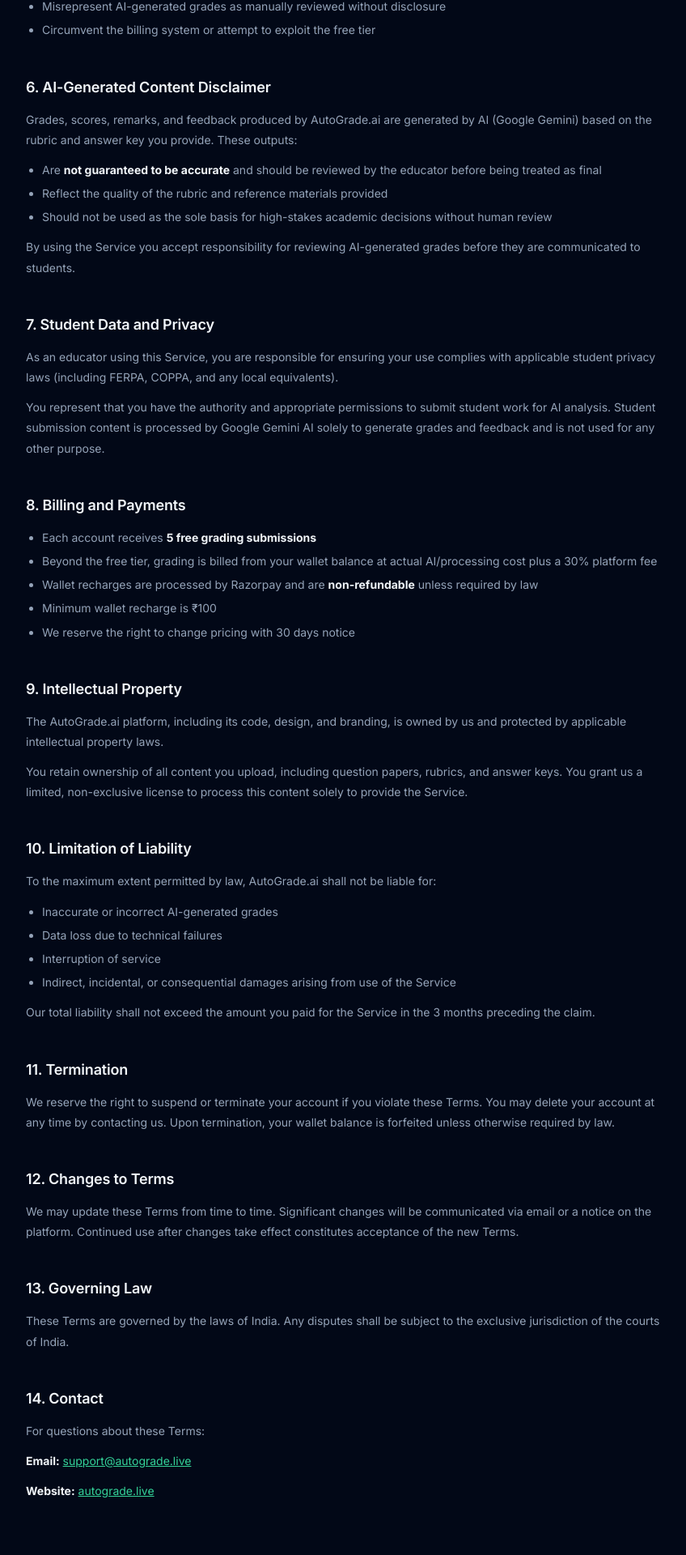
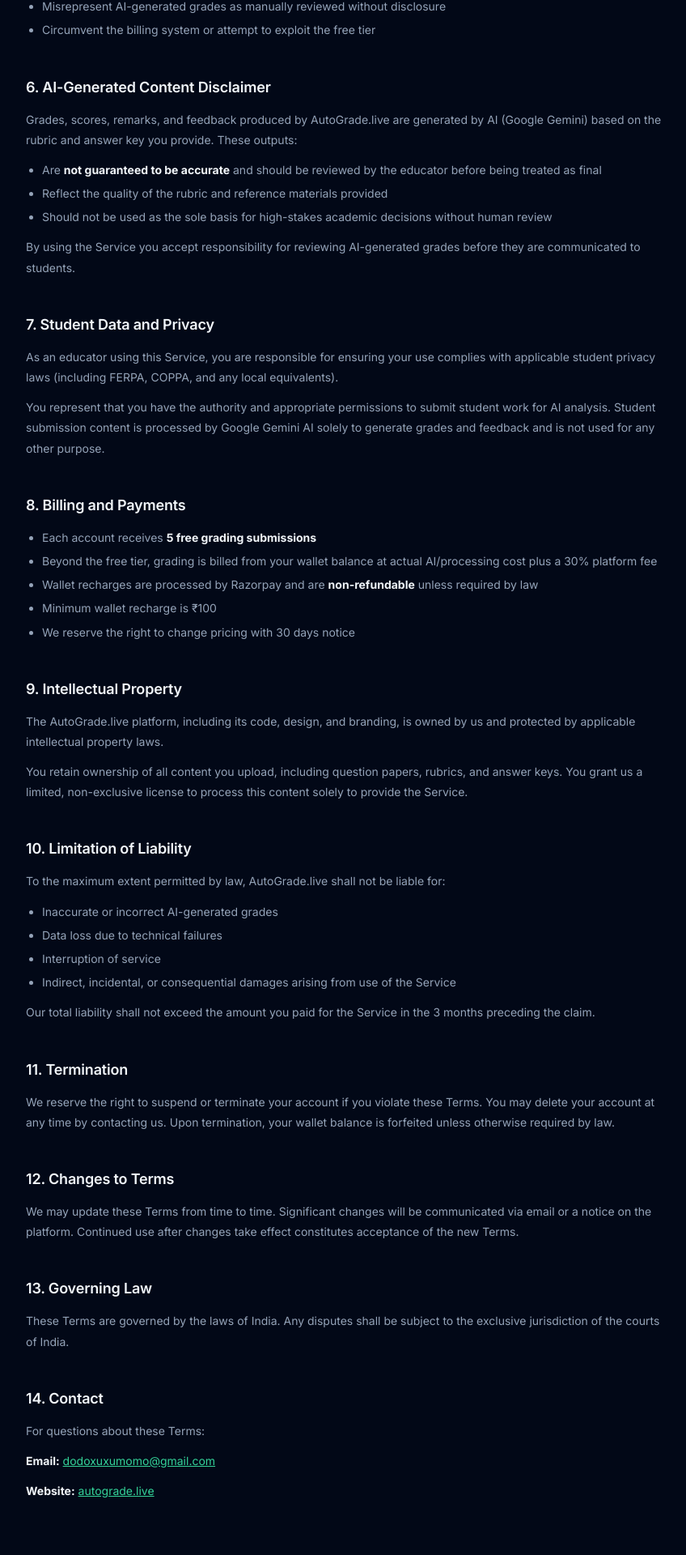
Before and after one commit to vanshh05/autograde-frontend, a React (Vite) app: page /terms in a window 1280 px wide. Shown: the part 1251-3171 px from the top of the page at 81% size, without its empty margins (210-1058 px from the left). Built offline with nearby package versions, Linux system fonts and the light colour scheme; no server answers.

Commit message:
privacy and terms page email edit

```diff
--- a/src/pages/PrivacyPage.jsx
+++ b/src/pages/PrivacyPage.jsx
@@ -1,6 +1,6 @@
 export default function PrivacyPage() {
   const domain = 'autograde.live'; // update to your actual domain
-  const email  = 'privacy@autograde.live';
+  const email  = 'dodoxuxumomo@gmail.com';
   const date   = 'June 2025';
 
   return (
@@ -71,7 +71,7 @@
       </Section>
 
       <Section title="6. Google API Disclosure">
-        <p>AutoGrade.ai's use and transfer of information received from Google APIs adheres to the <a href="https://developers.google.com/terms/api-services-user-data-policy" target="_blank" rel="noopener noreferrer" style={{color:'#34d399'}}>Google API Services User Data Policy</a>, including the Limited Use requirements.</p>
+        <p>AutoGrade.live's use and transfer of information received from Google APIs adheres to the <a href="https://developers.google.com/terms/api-services-user-data-policy" target="_blank" rel="noopener noreferrer" style={{color:'#34d399'}}>Google API Services User Data Policy</a>, including the Limited Use requirements.</p>
         <p>Specifically:</p>
         <ul>
           <li>We only request the minimum scopes necessary</li>
@@ -101,7 +101,7 @@
       </Section>
 
       <Section title="9. Children's Privacy">
-        <p>AutoGrade.ai is intended for use by teachers and educational institutions. We do not knowingly collect personal data from children under 13. If you believe a child has provided us with personal information, please contact us immediately.</p>
+        <p>AutoGrade.live is intended for use by teachers and educational institutions. We do not knowingly collect personal data from children under 13. If you believe a child has provided us with personal information, please contact us immediately.</p>
       </Section>
 
       <Section title="10. Changes to This Policy">
--- a/src/pages/TermsPage.jsx
+++ b/src/pages/TermsPage.jsx
@@ -1,6 +1,6 @@
 export default function TermsPage() {
   const domain = 'autograde.live'; // update to your actual domain
-  const email  = 'support@autograde.live';
+  const email  = 'dodoxuxumomo@gmail.com';
   const date   = 'June 2025';
 
   return (
@@ -47,7 +47,7 @@
       </Section>
 
       <Section title="6. AI-Generated Content Disclaimer">
-        <p>Grades, scores, remarks, and feedback produced by AutoGrade.ai are generated by AI (Google Gemini) based on the rubric and answer key you provide. These outputs:</p>
+        <p>Grades, scores, remarks, and feedback produced by AutoGrade.live are generated by AI (Google Gemini) based on the rubric and answer key you provide. These outputs:</p>
         <ul>
           <li>Are <strong>not guaranteed to be accurate</strong> and should be reviewed by the educator before being treated as final</li>
           <li>Reflect the quality of the rubric and reference materials provided</li>
@@ -72,12 +72,12 @@
       </Section>
 
       <Section title="9. Intellectual Property">
-        <p>The AutoGrade.ai platform, including its code, design, and branding, is owned by us and protected by applicable intellectual property laws.</p>
+        <p>The AutoGrade.live platform, including its code, design, and branding, is owned by us and protected by applicable intellectual property laws.</p>
         <p>You retain ownership of all content you upload, including question papers, rubrics, and answer keys. You grant us a limited, non-exclusive license to process this content solely to provide the Service.</p>
       </Section>
 
       <Section title="10. Limitation of Liability">
-        <p>To the maximum extent permitted by law, AutoGrade.ai shall not be liable for:</p>
+        <p>To the maximum extent permitted by law, AutoGrade.live shall not be liable for:</p>
         <ul>
           <li>Inaccurate or incorrect AI-generated grades</li>
           <li>Data loss due to technical failures</li>
```
